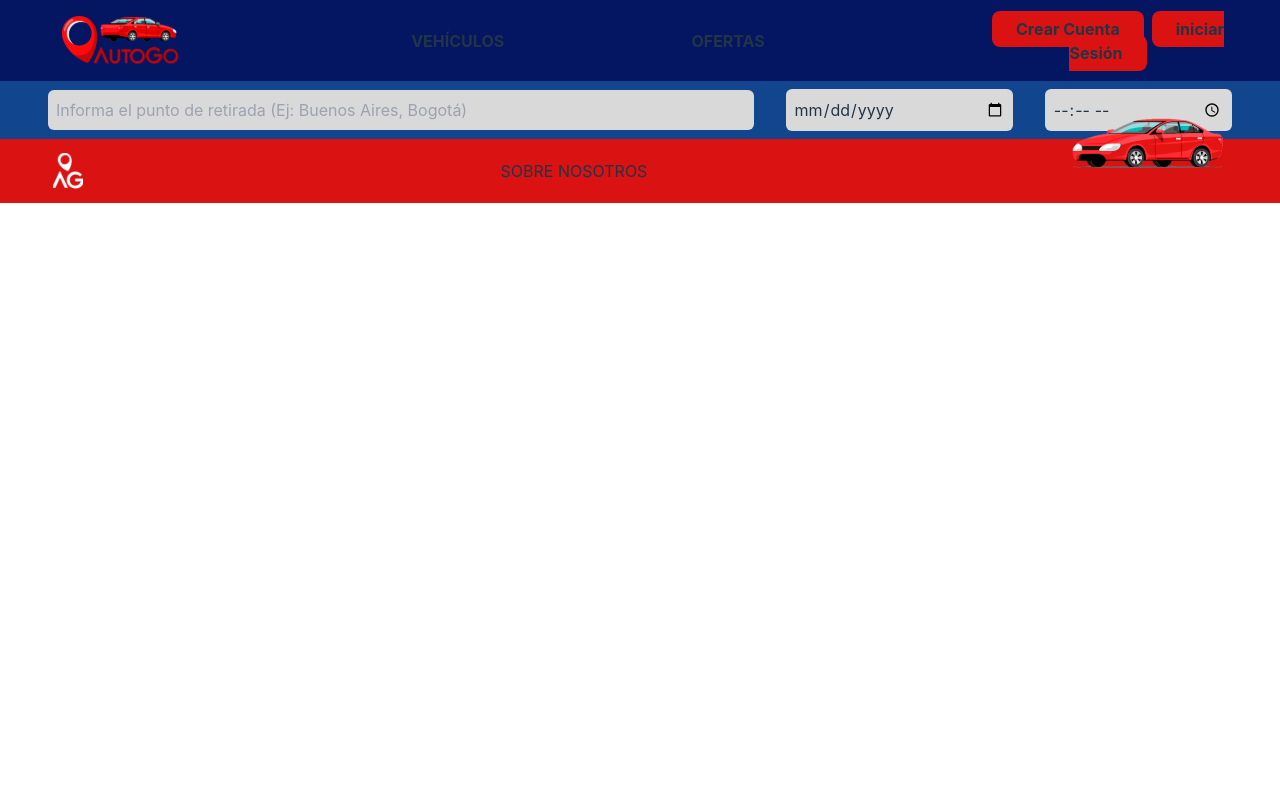
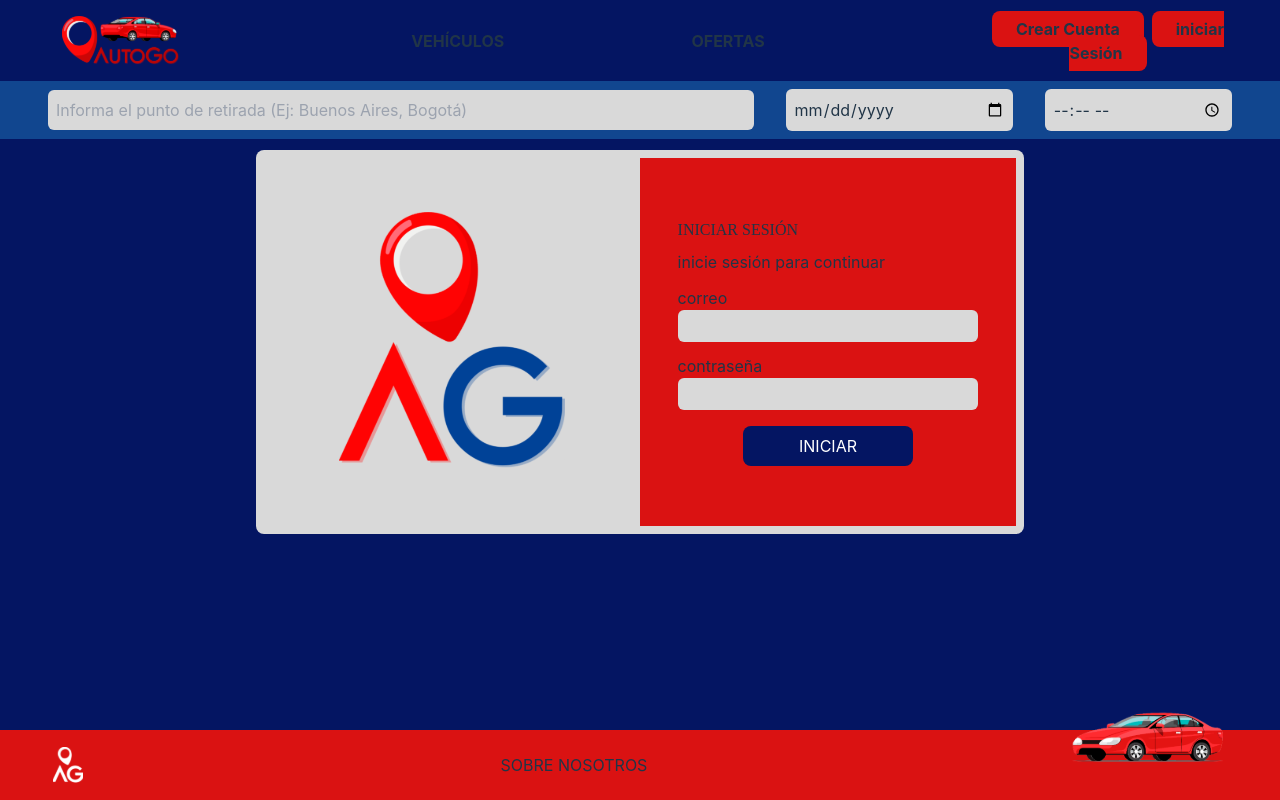
Before and after one commit to pablo-ambrogio/proyecto-final-CDT, a React (Vite) app: page /login in a window 1280 px wide. Built offline with nearby package versions, Linux system fonts and the light colour scheme; a web font is replaced by a local one.

Commit message:
arreglos en layout main y login

```diff
--- a/src/App.jsx
+++ b/src/App.jsx
@@ -7,7 +7,8 @@ function App() {
   return (
     <>
       <div
-        className='h-full bg-white'
+        // className='h-full bg-white'
+        className='grid min-h-screen grid-rows-[150px,1fr,70px]'
       >
         <Navbar />
         <main className='mx-auto w-full'>
--- a/src/components/common/footer/Footer.jsx
+++ b/src/components/common/footer/Footer.jsx
@@ -4,7 +4,7 @@ import { Link } from 'react-router-dom'
 
 const Footer = () => {
     return (
-        <footer className="sticky bottom-0 w-full h-16 bg-red">
+        <footer className="w-full h-full bg-red">
             <div className="w-11/12 h-full flex justify-between items-center mx-auto">
                 <img src={LogoSiglas} alt={'Logo página web'} />
                 <nav className="w-1/2 flex justify-evenly uppercase">
--- a/src/components/common/header/Navbar.jsx
+++ b/src/components/common/header/Navbar.jsx
@@ -15,12 +15,9 @@ const Navbar = () => {
                     <Link to="/vehicles" className="hover:text-grey hover:scale-125 hover:transition-in-out duration-300">
                         vehículos
                     </Link>
-                    {/* <Link to="/redAgencias">red de agencias</Link> */}
                     <Link to="/offers" className="hover:text-grey hover:scale-125 hover:transition-in-out duration-300">
                         ofertas
                     </Link>
-                    {/* <Link to="/paraEmpresas">para empresas</Link> */}
-                    {/* <Link to="/dudas">dudas</Link> */}
                 </nav>
                 <div className="col-span-3 capitalize text-center font-bold">
                     <Link to="/register" className="bg-red hover:bg-grey hover:text-blue px-6 py-2 rounded-lg mr-2 transition-in-out duration-700">
--- a/src/components/pages/Login.jsx
+++ b/src/components/pages/Login.jsx
@@ -1,10 +1,46 @@
+import LogoShort from '../../assets/Logo_Short 2.svg'
+
 const Login = () => {
     return (
-        <section>
-            <div>
-
-            </div>
-        </section>
+        <>
+            <section className="w-full m-auto bg-blue h-full">
+                <div className="grid grid-cols-2 w-3/5 h-96 mx-auto bg-grey p-2 rounded-lg">
+                    <div className='grid col-span-1 text-center place-items-center'>
+                        <img src={LogoShort} alt="Logo AutoGo" className="w-3/5 mx-auto" />
+                    </div>
+                    <div className="grid col-span-1 bg-red place-items-center">
+                        <div className='w-4/5'>
+                            <h2 className="uppercase font-modern">iniciar sesión</h2>
+                            <p className="mt-2">inicie sesión para continuar</p>
+                            <div>
+                                <form className="">
+                                    <div className="flex flex-col my-3">
+                                        <label htmlFor="user">
+                                            correo
+                                        </label>
+                                        <input className="bg-grey rounded-md h-8" type="text" name="user" id="user" />
+                                    </div>
+                                    <div className="flex flex-col">
+                                        <label htmlFor="password">
+                                            contraseña
+                                        </label>
+                                        <input className="bg-grey rounded-md h-8" type="password" name="password" id="password" />
+                                    </div>
+                                    <div className="text-center mt-4">
+                                        <button type="submit" className="bg-blue text-white px-14 py-2 rounded-lg uppercase">
+                                            iniciar
+                                        </button>
+                                    </div>
+                                </form>
+                            </div>
+                            {/* <hr />
+                            <p className="text-xs my-5">Forgot password?</p> */}
+                        </div>
+                    </div>
+                </div>
+            </section>
+        </>
     )
 }
+
 export default Login
--- a/src/components/pages/admin/LoginAdmin.jsx
+++ /dev/null
@@ -1,40 +0,0 @@
-import LogoShort from '../../../assets/Logo_Short 2.svg'
-
-const LoginAdmin = () => {
-    return (
-        <>
-            <main className="grid h-screen place-items-center">
-                <div className="flex items-center justify-center bg-grey p-2 rounded-lg">
-                    <img src={LogoShort} alt="Logo AutoGo" className="flex size-72 mx-10" />
-                    <div className="bg-red p-12 rounded">
-                        <h2 className="uppercase font-modern">admin login</h2>
-                        <p className="text-xs mb-10">Please login to continue</p>
-                        <form className="">
-                            <div className="flex flex-col my-3">
-                                <label htmlFor="admin" className="text-xs">
-                                    Admin id
-                                </label>
-                                <input className="bg-grey rounded-md" type="text" name="admin" id="admin" />
-                            </div>
-                            <div className="flex flex-col">
-                                <label htmlFor="password" className="text-xs">
-                                    Password
-                                </label>
-                                <input className="bg-grey rounded-md" type="password" name="password" id="password" />
-                            </div>
-                            <div className="flex justify-center items-center">
-                                <button type="submit" className="my-3 first-letter:uppercase bg-blue text-white px-12 py-2 rounded-lg font-modern">
-                                    login
-                                </button>
-                            </div>
-                        </form>
-                        <p className="text-xs my-5">Forgot password?</p>
-                        <hr />
-                    </div>
-                </div>
-            </main>
-        </>
-    )
-}
-
-export default LoginAdmin
--- a/src/components/route/ProtectedRoute.jsx
+++ b/src/components/route/ProtectedRoute.jsx
@@ -2,7 +2,7 @@ import { Navigate, Outlet } from "react-router-dom"
 
 const ProtectedRoute = () => {
 
-    let admin = true
+    let admin = false
 
     if (!admin) {
         return <Navigate to={'/'} />
--- a/src/main.jsx
+++ b/src/main.jsx
@@ -7,8 +7,8 @@ import Vehicles from './components/pages/Vehicles.jsx'
 import AdminHome from './components/pages/admin/AdminHome.jsx'
 import AdminVehiclesList from './components/pages/admin/AdminVehiclesList.jsx'
 import DetailsCar from './components/pages/DetailsCar.jsx'
+import ProtectedRoute from './components/route/ProtectedRoute.jsx'
 import Login from './components/pages/Login.jsx'
-import ProtectedRoute from './components/route/ProtectedRoute.jsx'
 
 ReactDOM.createRoot(document.getElementById('root')).render(
   <React.StrictMode>
```
